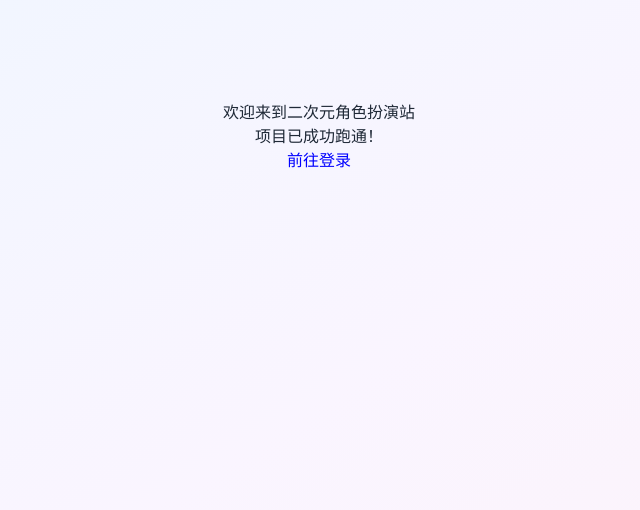
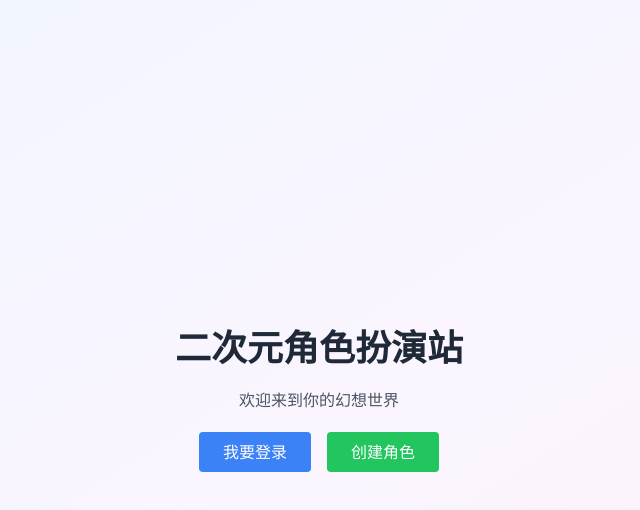
Before and after one commit to minghede267-jpg/better, a Next.js app: page / in a window 1280 px wide. Shown: the top 510 px of the page, without its empty margins (321-961 px from the left). Built offline with nearby package versions, Linux system fonts and the light colour scheme.

Commit message:
Update page.tsx

```diff
--- a/app/page.tsx
+++ b/app/page.tsx
@@ -1,9 +1,14 @@
+import Link from 'next/link';
+
 export default function HomePage() {
   return (
-    <div style={{ padding: "100px", textAlign: "center" }}>
-      <h1>欢迎来到二次元角色扮演站</h1>
-      <p>项目已成功跑通！</p>
-      <a href="/login" style={{ color: "blue" }}>前往登录</a>
+    <div style={{ display: 'flex', flexDirection: 'column', alignItems: 'center', justifyContent: 'center', height: '100vh', gap: '20px' }}>
+      <h1 className="text-4xl font-bold">二次元角色扮演站</h1>
+      <p className="text-gray-600">欢迎来到你的幻想世界</p>
+      <div className="flex gap-4">
+        <Link href="/login" className="px-6 py-2 bg-blue-500 text-white rounded">我要登录</Link>
+        <Link href="/create-role" className="px-6 py-2 bg-green-500 text-white rounded">创建角色</Link>
+      </div>
     </div>
   );
 }
```
